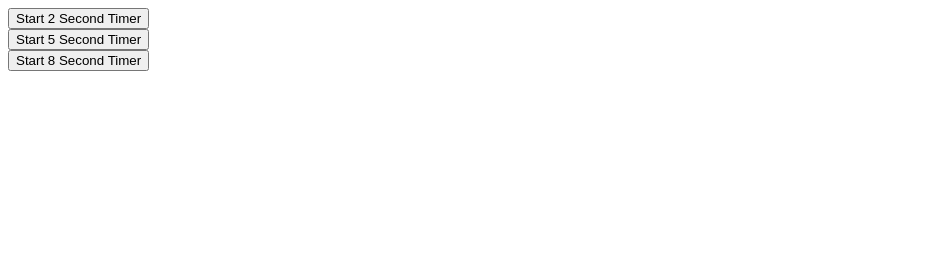
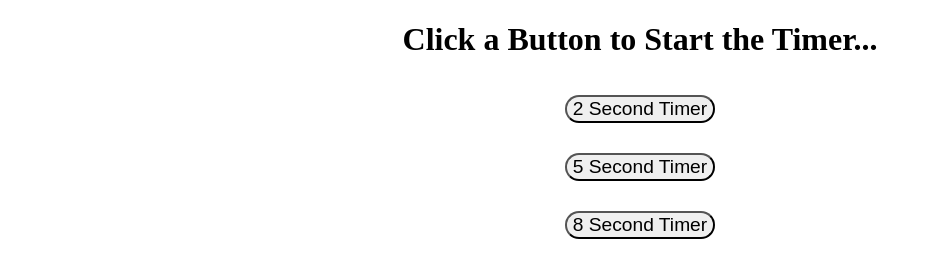
Before and after one commit to codecuddy/basicAlarmClock, a plain HTML site: page index.html in a window 1280 px wide. Shown: the whole page, without its empty margins (0-931 px from the left). Drawn offline with Linux system fonts and the light colour scheme.

Commit message:
minor css changes to center buttons

```diff
--- a/index.html
+++ b/index.html
@@ -5,19 +5,17 @@
   </head>
 
   <body>
+    <div id='buttons'>
+        <h1>Click a Button to Start the Timer... </h1>
         <div>
-      <button onclick="handlers.twoSec()">Start 2 Second Timer</button>
+          <button onclick="handlers.twoSec()">2 Second Timer</button>
         </div>
         <div>
-      <button onclick="handlers.fiveSec()">Start 5 Second Timer</button>
+          <button onclick="handlers.fiveSec()">5 Second Timer</button>
         </div>
         <div>
-      <button onclick="handlers.EightSec()">Start 8 Second Timer</button>
+          <button onclick="handlers.EightSec()">8 Second Timer</button>
         </div>
-
-    <div>
-        <h1 id="clickedButton"></h1>
     </div>
-
     <script src="script.js"></script>
   </body>
--- a/script.js
+++ b/script.js
@@ -8,14 +8,14 @@ var view = {
 
 var handlers = {
     twoSec: function() { setTimeout(function() {
-        document.write("You clicked the button 2 seconds ago </br> <a href='index.html'>back</a>");
+        document.write("You clicked the button 2 seconds ago </br> <a href='index.html'>back</a> </br>");
     }, 2000)},
 
     fiveSec: function() { setTimeout(function() {
-        document.write("You clicked the button 5 seconds ago </br> <a href='index.html'>back</a>");
+        document.write("You clicked the button 5 seconds ago </br> <a href='index.html'>back</a> </br>");
     }, 5000)},
 
     EightSec: function() { setTimeout(function() {
-        document.write("You clicked the button 8 seconds ago </br> <a href='index.html'>back</a>");
+        document.write("You clicked the button 8 seconds ago </br> <a href='index.html'>back</a> </br>");
     }, 8000)}
 }
--- a/style.css
+++ b/style.css
@@ -0,0 +1,9 @@
+#buttons {
+    text-align: center;
+}
+
+button  {
+    margin: 15px;
+    font-size: 1.2em;
+    border-radius: 15px
+}
```
Lines whose indentation alone changed are shown as unchanged.
